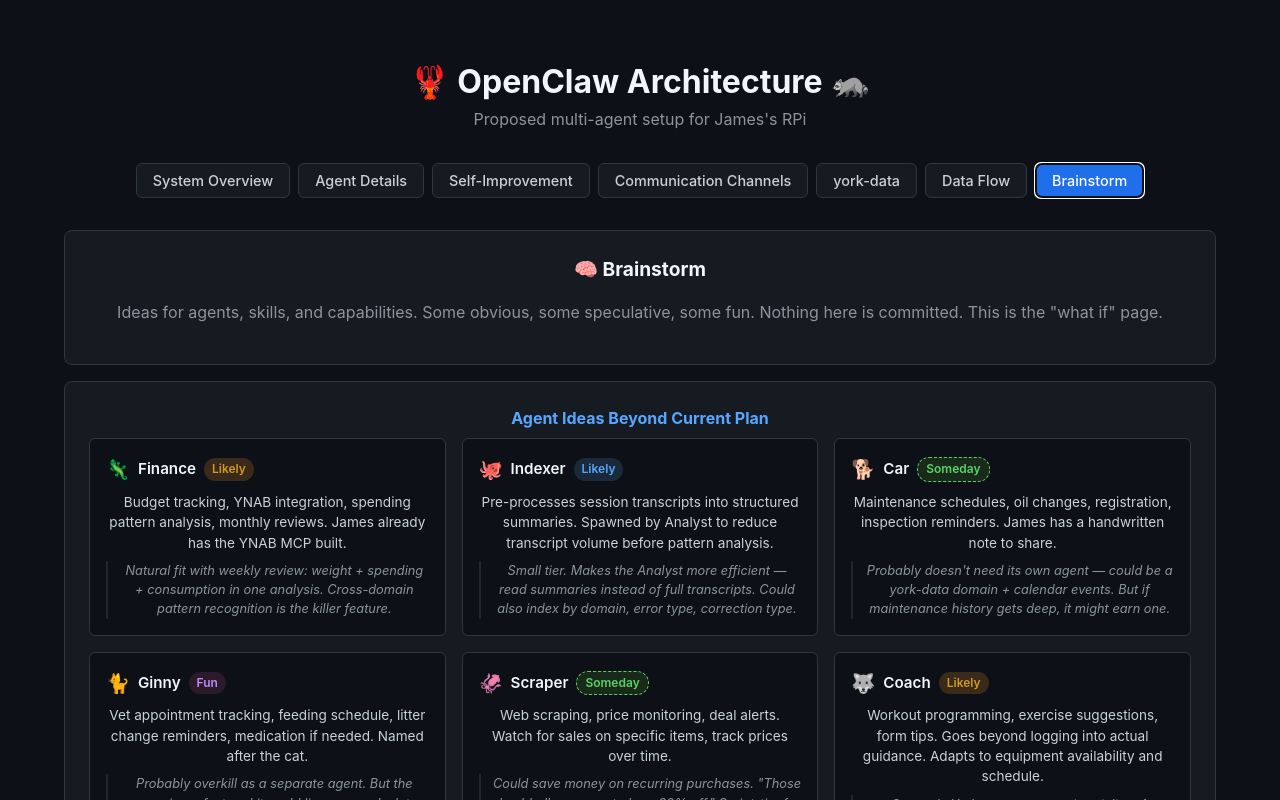
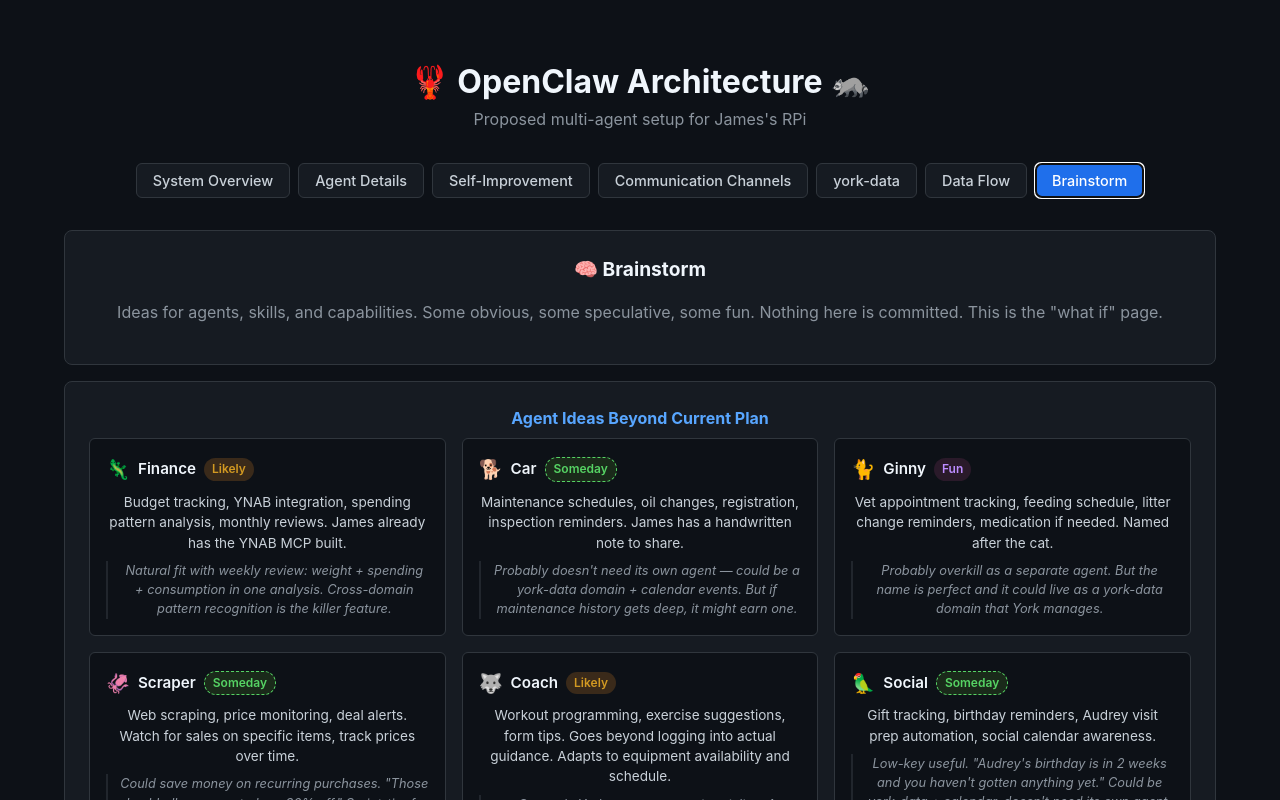
Before and after one commit to yorkbot/openclaw-architecture, a Vue app: page / in a window 1280 px wide. Both pictures are taken after a click on the button "Brainstorm". Shown: the top 800 px of the page. Built offline with nearby package versions, Linux system fonts and the light colour scheme.

Commit message:
Brainstorm cleanup: remove Indexer agent (absorbed into Analyst as sub-task), remove A/B testing skill (not initial pass), remove resolved question

```diff
--- a/src/views/Brainstorm.vue
+++ b/src/views/Brainstorm.vue
@@ -89,15 +89,7 @@ const agentIdeas = [
     desc: 'Budget tracking, YNAB integration, spending pattern analysis, monthly reviews. James already has the YNAB MCP built.',
     why: 'Natural fit with weekly review: weight + spending + consumption in one analysis. Cross-domain pattern recognition is the killer feature.',
   },
-  {
-    icon: '🐙',
-    name: 'Indexer',
-    priority: 'likely',
-    priorityClass: 'small',
-    priorityLabel: 'Likely',
-    desc: 'Pre-processes session transcripts into structured summaries. Spawned by Analyst to reduce transcript volume before pattern analysis.',
-    why: 'Small tier. Makes the Analyst more efficient — read summaries instead of full transcripts. Could also index by domain, error type, correction type.',
-  },
+
   {
     icon: '🐕',
     name: 'Car',
@@ -174,11 +166,7 @@ const skillIdeas = [
     name: 'Proactive calendar awareness',
     desc: '"You have a meeting in 45 minutes, might want to wrap up that D&D conversation." Calendar-driven nudges via heartbeat.',
   },
-  {
-    agent: '🦉 Analyst',
-    name: 'A/B testing',
-    desc: 'Try two different approaches to the same problem and measure which produces fewer corrections over time.',
-  },
+
   {
     agent: '🐝 Health',
     name: 'Meal pattern learning',
@@ -261,7 +249,7 @@ const roster = [
   { icon: '🦊', name: 'Research', role: 'Web search, comparison, synthesis', tagClass: 'suggested-tag', tagLabel: 'Suggested', status: 'active' },
   { icon: '🦫', name: 'Builder', role: 'Implementation, debugging, skill creation', tagClass: 'suggested-tag', tagLabel: 'Suggested', status: 'active' },
   { icon: '🦅', name: 'Review', role: 'Weekly accountability, trend analysis', tagClass: 'suggested-tag', tagLabel: 'Suggested', status: 'active' },
-  { icon: '🐙', name: 'Indexer', role: 'Transcript pre-processing for Analyst', tagClass: 'idea-tag', tagLabel: 'Idea', status: 'idea' },
+
   { icon: '🦎', name: 'Finance', role: 'Budget, YNAB, spending patterns', tagClass: 'idea-tag', tagLabel: 'Idea', status: 'idea' },
   { icon: '🐺', name: 'Coach', role: 'Workout programming, exercise guidance', tagClass: 'idea-tag', tagLabel: 'Idea', status: 'idea' },
   { icon: '🐢', name: 'Maintain', role: 'Home maintenance calendar, seasonal tasks', tagClass: 'idea-tag', tagLabel: 'Idea', status: 'idea' },
@@ -273,7 +261,7 @@ const thinks = [
   'Is Brief really its own agent or just a cron skill that York runs? It doesn\'t have persistent state or interactive sessions.',
   'Review and Analyst both do pattern analysis. Should Review be a skill of Analyst, or do they have different enough concerns?',
   'Finance ties into Health (spending on food), Home (project costs), and Social (gift budgets). How much cross-domain access does it need?',
-  'If Indexer pre-processes transcripts, should it also index memory files? Or is that overcomplicating it?',
+
   'Should agents be able to flag things for the Analyst directly? "Hey, something weird happened in this session." Or is transcript-only observation cleaner?',
   'How much personality should non-York agents have? Should Lore sound different from Health? Or should York\'s voice be the only personality?',
   'Maintain (home maintenance) on a 1920s house could get complex. Plumbing, electrical, seasonal. Does it need Large tier for reasoning about old-house quirks?',
```
